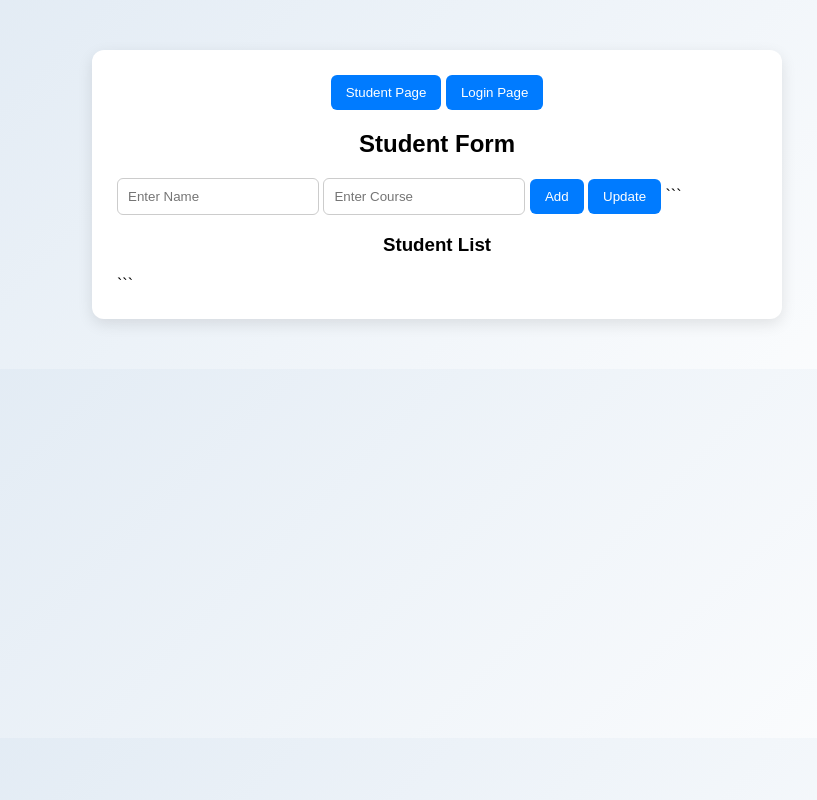
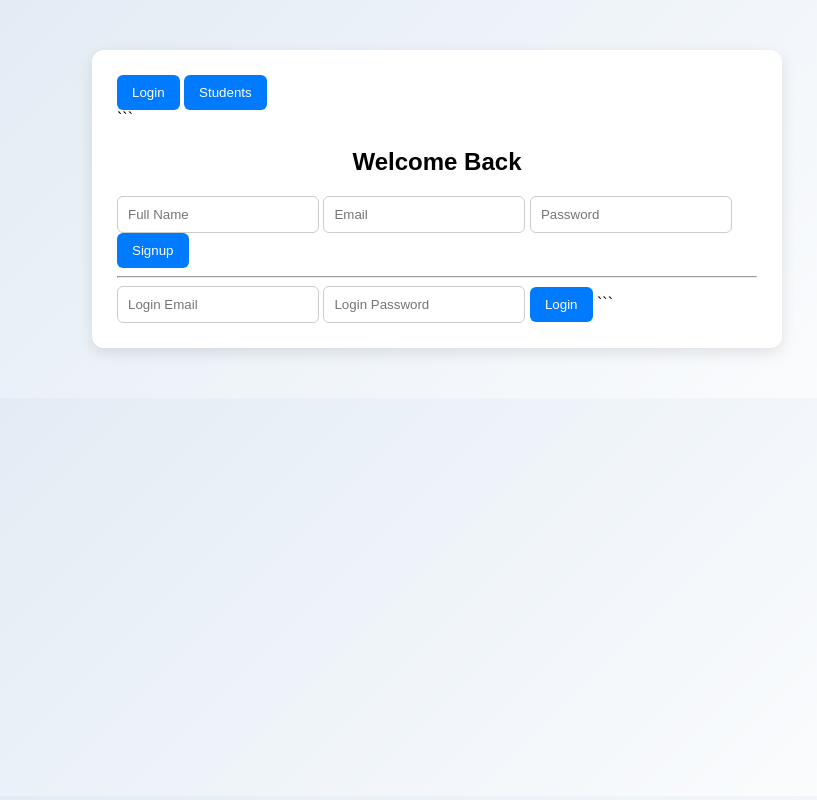
Before and after one commit to ronakchittora2000-del/student-management, a plain HTML site: page index.html in a window 1280 px wide. Shown: the whole page, without its empty margins (203-1020 px from the left). Drawn offline with Linux system fonts and the light colour scheme.

Commit message:
Update index.html

````diff
--- a/index.html
+++ b/index.html
@@ -2,48 +2,55 @@
 
 <html>
 <head>
-  <title>Student + Login</title>
+  <title>Student Management</title>
   <link rel="stylesheet" href="style.css">
 </head>
 <body>
 
 <div class="container">
 
-  <div style="text-align:center;">
-    <button onclick="showStudent()">Student Page</button>
-    <button onclick="showLogin()">Login Page</button>
+  <div class="top-buttons">
+    <button onclick="showLogin()">Login</button>
+    <button onclick="showStudent()">Students</button>
+  </div>
+
+  <!-- LOGIN SECTION -->
+
+  <div id="loginSection">
+
+```
+<h2>Welcome Back</h2>
+
+<input type="text" id="signupName" placeholder="Full Name">
+<input type="email" id="signupEmail" placeholder="Email">
+<input type="password" id="signupPassword" placeholder="Password">
+
+<button class="main-btn" onclick="signup()">Signup</button>
+
+<hr>
+
+<input type="email" id="loginEmail" placeholder="Login Email">
+<input type="password" id="loginPassword" placeholder="Login Password">
+
+<button class="main-btn" onclick="login()">Login</button>
+```
+
   </div>
 
   <!-- STUDENT SECTION -->
 
-  <div id="studentSection">
-    <h2>Student Form</h2>
-    <input type="text" id="name" placeholder="Enter Name">
-    <input type="text" id="course" placeholder="Enter Course">
-    <button onclick="addStudent()">Add</button>
-    <button onclick="updateStudent()">Update</button>
+  <div id="studentSection" style="display:none;">
 
 ```
-<h3>Student List</h3>
+<h2>Student Management</h2>
+
+<input type="text" id="name" placeholder="Student Name">
+<input type="text" id="course" placeholder="Course Name">
+
+<button class="main-btn" onclick="addStudent()">Add Student</button>
+<button class="update-btn" onclick="updateStudent()">Update</button>
+
 <ul id="list"></ul>
-```
-
-  </div>
-
-  <!-- LOGIN SECTION -->
-
-  <div id="loginSection" style="display:none;">
-    <h2>Signup</h2>
-    <input type="text" id="signupName" placeholder="Name">
-    <input type="email" id="signupEmail" placeholder="Email">
-    <input type="password" id="signupPassword" placeholder="Password">
-    <button onclick="signup()">Signup</button>
-
-```
-<h2>Login</h2>
-<input type="email" id="loginEmail" placeholder="Email">
-<input type="password" id="loginPassword" placeholder="Password">
-<button onclick="login()">Login</button>
 ```
 
   </div>
````
